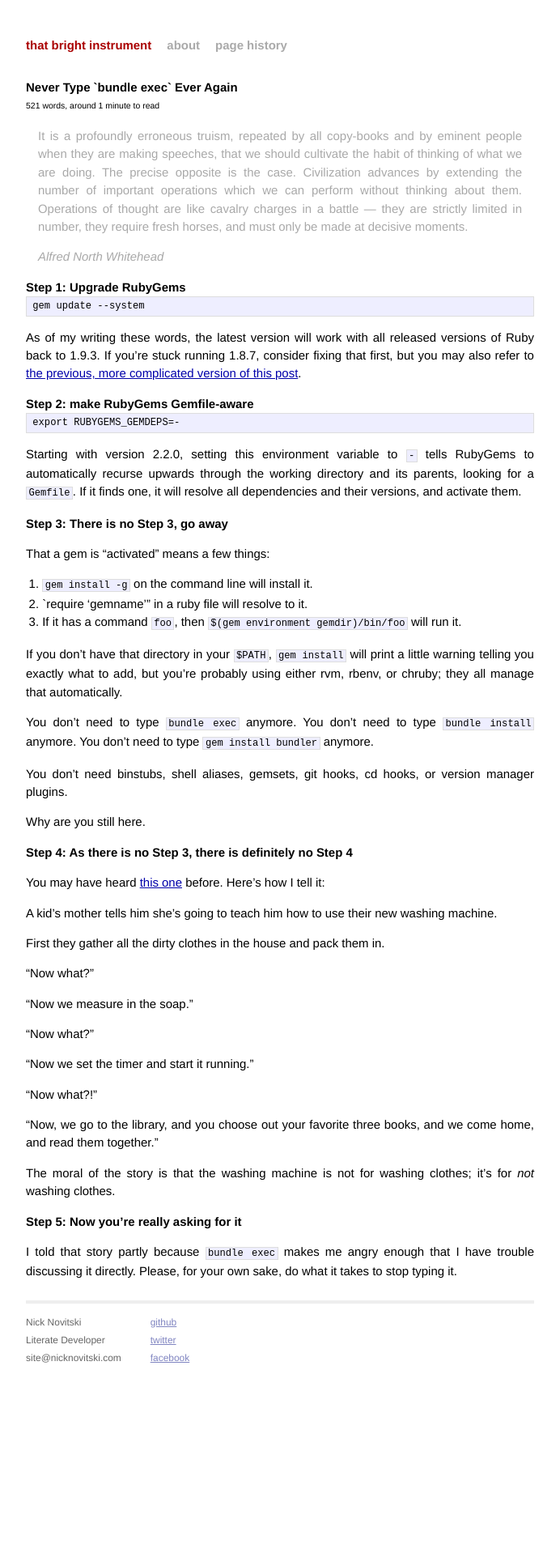
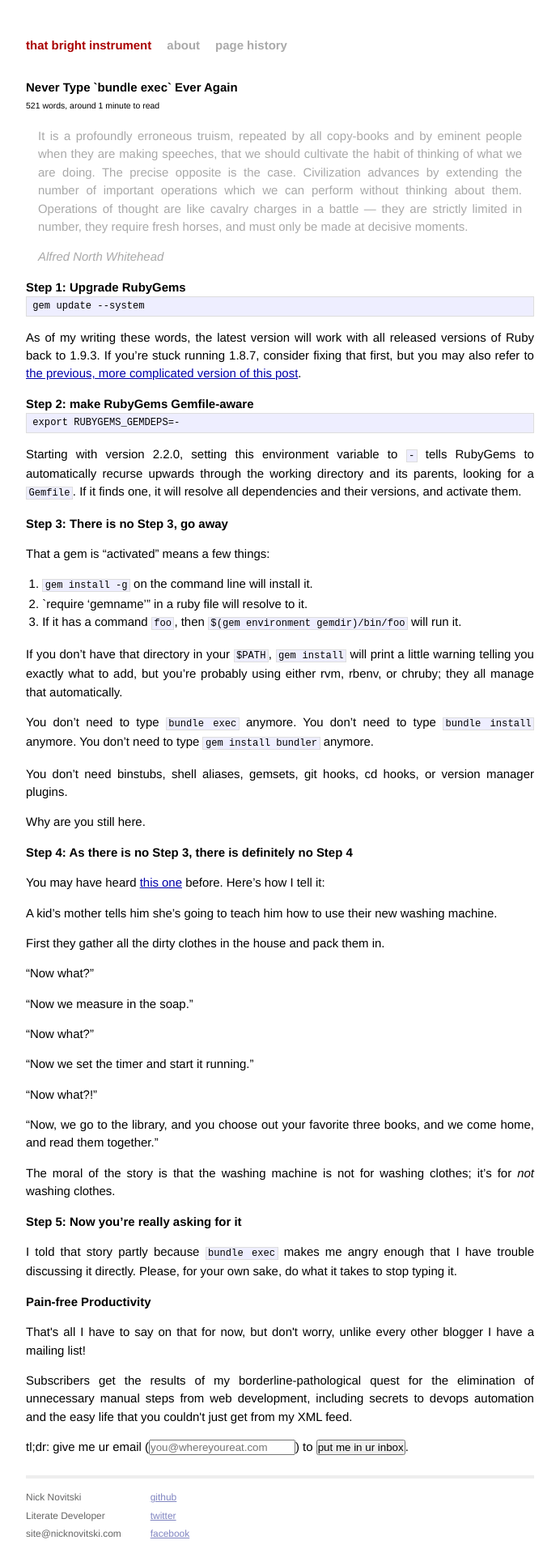
Before and after one commit to nicknovitski/nicknovitski.github.io, a Jekyll site: the page built from _posts/2012-10-19-how-to-never-type-bundle-exec-ever-again.md, in a window 1280 px wide. Shown: the whole page at 81% size, without its empty margins (294-986 px from the left). Built offline with Jekyll 4.4.1, drawn with Linux system fonts in a browser that asks for light colours; before the commit the page ends 1701 px from its top, so only the background shows below that.

Commit message:
Drip signup form

```diff
--- a/_layouts/post.html
+++ b/_layouts/post.html
@@ -16,6 +16,18 @@ layout: default
       {% endif %}
       to read
     </div>
-</header>
+  </header>
   {{ content }}
+    <form action="https://www.getdrip.com/forms/10000215/submissions" method="post" data-drip-embedded-form="10000215">
+   <h2 data-drip-attribute="headline">Pain-free Productivity</h2>
+   <div data-drip-attribute="description">
+   <p>That's all I have to say on that for now, but don't worry, unlike every other blogger I have a mailing list!</p>
+   <p>Subscribers get the results of my borderline-pathological quest for the elimination of unnecessary manual steps from web development, including secrets to devops automation and the easy life that you couldn't just get from my XML feed.</p>
+   </div>
+   <p>tl;dr: give me ur
+      <label for="fields[email]">email</label>
+      (<input type="email" name="fields[email]" value="" autocomplete="email" required="required" placeholder="you@whereyoureat.com" />)
+      to
+      <input type="submit" name="submit" value="put me in ur inbox" data-drip-attribute="sign-up-button" />.
+    </form>
 </article>
```
